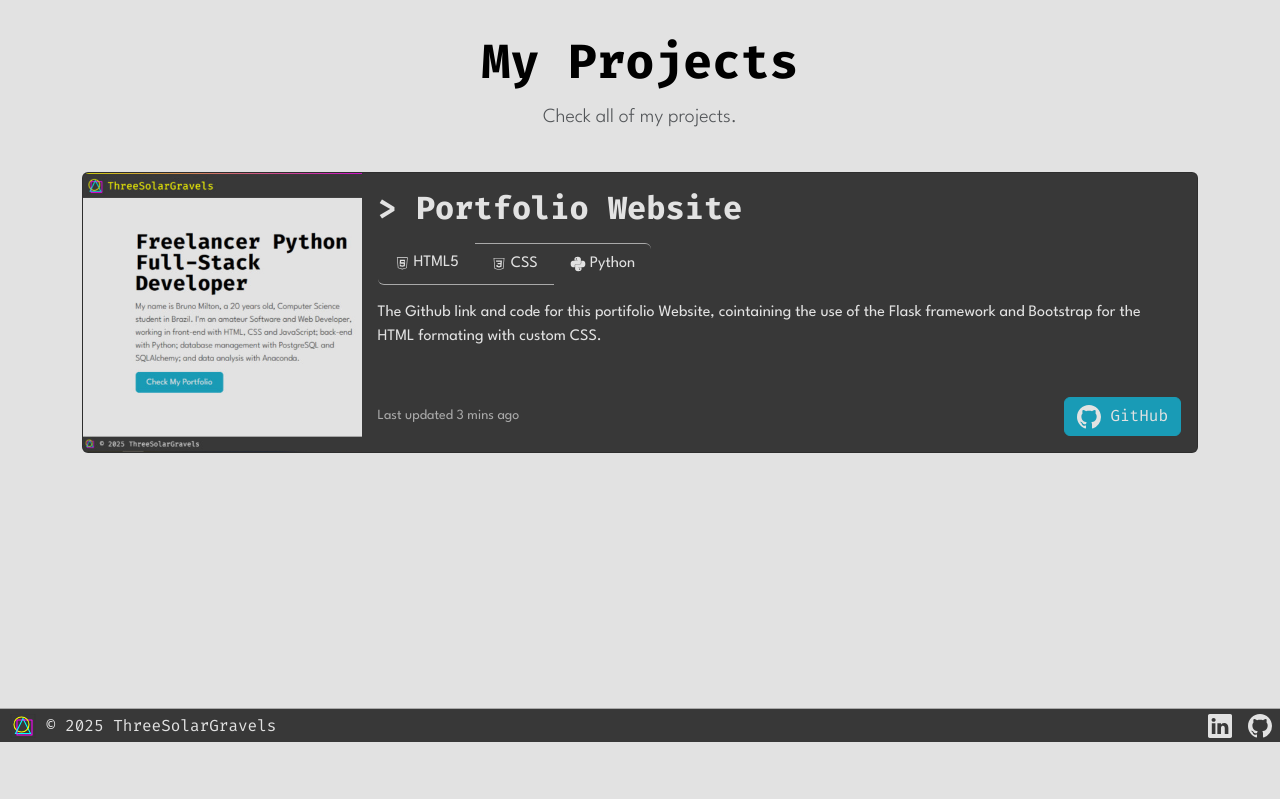
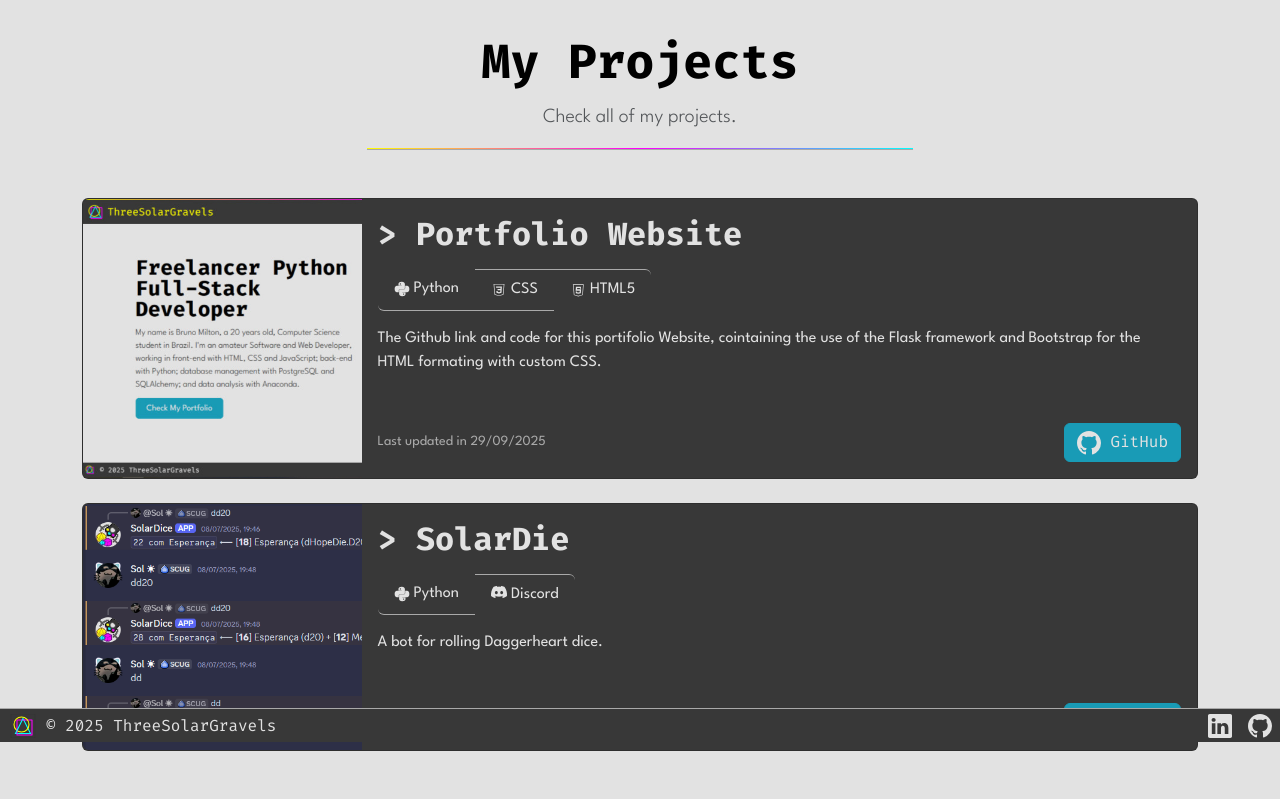
Before and after one commit to SolarGravel/portfolio-site, a Flask app: page /projects in a window 1280 px wide. Shown: the part 58-857 px from the top of the page. Before the commit the page ends 800 px from the top, so only its background shows below. Run offline with Flask 3, Linux system fonts and the light colour scheme.

Commit message:
Add modular JSON project list

```diff
--- a/app.py
+++ b/app.py
@@ -1,7 +1,10 @@
 from flask import Flask, render_template, request
+import json
 
 
 app = Flask(__name__)
+
+projects_list: list[dict] = []
 
 
 def main() -> None:
@@ -14,7 +17,14 @@ def index():
 
 @app.route("/projects")
 def projects():
-    return render_template("projects.jinja")
+    projects_list = get_json("static/json/projects.json")
+    icons_list = get_json("static/json/icons.json")
+
+    return render_template("projects.jinja", projects_list=projects_list, icons=icons_list)
+
+def get_json(json_file) -> list[dict]:
+    with open(json_file) as projects_json:
+        return json.load(projects_json)
 
 
 if __name__ == '__main__':
--- a/static/css/style.css
+++ b/static/css/style.css
@@ -43,6 +43,10 @@ nav .link-body-emphasis {
     background: linear-gradient(90deg, rgba(254, 253, 0, 1) 0%, rgba(254, 0, 253, 1) 50%, rgba(2, 253, 253, 1) 100%);
 }
 
+.gradient .border-bottom {
+
+}
+
 .btn-primary {
     --bs-btn-color: #E2E2E2;
     --bs-btn-bg: #199BB6;
--- /dev/null
+++ b/static/json/icons.json
@@ -0,0 +1,21 @@
+{
+    "Python": {
+        "source": "outside",
+        "path": "M 24.5 2 C 15.800781 2 14 6.492188 14 9.09375 L 14 14 L 24 14 L 24 15 L 9.09375 15 C 5.792969 15 2 17.601563 2 25 C 2 32.398438 5.792969 35 9.09375 35 L 15 35 L 15 29 C 15 26.800781 16.800781 25 19 25 L 31 25 C 32.699219 25 34 23.699219 34 22 L 34 9.09375 C 34 5.59375 30.699219 2 24.5 2 Z M 20 7 C 21.101563 7 22 7.898438 22 9 C 22 10.101563 21.101563 11 20 11 C 18.898438 11 18 10.101563 18 9 C 18 7.898438 18.898438 7 20 7 Z M 35 15 L 35 22 C 35 24.199219 33.199219 26 31 26 L 19 26 C 17.300781 26 16 27.300781 16 29 L 16 40.90625 C 16 44.40625 19.300781 48 25.5 48 C 34.199219 48 36 43.507813 36 40.90625 L 36 36 L 26 36 L 26 35 L 40.90625 35 C 44.207031 35 48 32.398438 48 25 C 48 17.601563 44.207031 15 40.90625 15 Z M 30 39 C 31.101563 39 32 39.898438 32 41 C 32 42.101563 31.101563 43 30 43 C 28.898438 43 28 42.101563 28 41 C 28 39.898438 28.898438 39 30 39 Z"
+    },
+
+    "CSS": {
+        "source": "outside",
+        "path": "M 39 40 L 25 44 L 11 40 L 8 6 L 42 6 C 41 17.332031 40 28.667969 39 40 Z M 39.816406 8 L 10.183594 8 L 12.871094 38.453125 L 25 41.921875 L 37.128906 38.453125 Z M 16.800781 28 L 20.800781 28 L 20.898438 30.5 L 25 31.898438 L 29.101563 30.5 L 29.398438 26 L 20.601563 26 L 20.398438 22 L 29.601563 22 L 29.898438 18 L 16.101563 18 L 15.800781 14 L 34.101563 14 L 33.601563 22 L 32.898438 33.5 L 25 36.101563 L 17.101563 33.5 Z"
+    },
+
+    "HTML5": {
+        "source": "outside",
+        "path": "M 9 7 L 12 41 L 26 45 L 40 41 C 41 29.667 42 18.333 43 7 L 9 7 z M 11.183594 9 L 40.816406 9 L 38.128906 39.455078 L 26 42.919922 L 13.871094 39.455078 L 11.183594 9 z M 18.550781 15 L 17.589844 27 L 30.580078 27 L 30.169922 32 L 26 32.619141 L 21.880859 32 L 21.699219 30 L 17.839844 30 L 18.230469 35 L 25.990234 37 L 33.759766 35 L 34.75 23 L 22.089844 23 L 22.410156 19 L 30.769531 19 L 31 21 L 34.699219 21 L 34 15 L 18.550781 15 z"
+    },
+
+    "Discord": {
+        "source": "bootstrap",
+        "name": "bi-discord"
+    }
+}
--- /dev/null
+++ b/static/json/projects.json
@@ -0,0 +1,26 @@
+[
+    {
+        "name": "Portfolio Website",
+        "image": "static/img/portfolio.jpg",
+        "languages": [
+            "Python",
+            "CSS",
+            "HTML5"
+        ],
+        "description": "The Github link and code for this portifolio Website, cointaining the use of the Flask framework and Bootstrap for the HTML formating with custom CSS.",
+        "date": "29/09/2025",
+        "github": "https://github.com/SolarGravel/portfolio-site"
+    },
+
+    {
+        "name": "SolarDie",
+        "image": "static/img/solardie.png",
+        "languages": [
+            "Python",
+            "Discord"
+        ],
+        "description": "A bot for rolling Daggerheart dice.",
+        "date": "08/07/2025",
+        "github": "https://github.com/SolarGravel/SolarDice"
+    }
+]
--- a/templates/footer.jinja
+++ b/templates/footer.jinja
@@ -1,3 +1,5 @@
+<div class="mt-5"></div>
+
 <footer class="fixed-bottom d-flex flex-wrap justify-content-between align-items-center py-1 px-2 mt-4 border-top">
     <div class="col-md-4 d-flex align-items-center">
         <a  href="/" class="mb-3 me-2 mb-md-0 text-body-secondary text-decoration-none lh-1" aria-label="Bootstrap">
--- a/templates/projects.jinja
+++ b/templates/projects.jinja
@@ -8,45 +8,44 @@
     <div class="col-lg-6 col-md-8 mx-auto">
       <h1 class="display-5 fw-bold text-body-emphasis lh-1 mb-3">My Projects</h1>
       <p class="lead text-body-secondary">Check all of my projects.</p>
+      <div class="border-bottom gradient"></div>
     </div>
   </div>
 </section>
 
+{% for project in projects_list %}
 <div class="container">
-  <div class="card mb-3">
+  <div class="card my-4">
     <div class="row g-0">
       <div class="col-md-3 zoomout">
-        <a href="https://github.com/SolarGravel/portfolio-site"><img src="static/img/portfolio.jpg" width="300" height="300" class="img-fluid rounded-start"
-          alt="Print of the Portfolio Website."></a>
+        <a href="{{ project['github'] }}"><img src="{{ project['image'] }}" width="300" height="300"
+            class="img-fluid rounded-start" alt="Print of the Portfolio Website."></a>
       </div>
       <div class="col-md">
         <div class="card-body">
-          <h2 class="card-title fw-bold mb-3">> Portfolio Website</i></h2>
+          <h2 class="card-title fw-bold mb-3">> {{ project['name'] }}</i></h2>
           <ul class="list-group list-group-horizontal-sm list-group-flush my-3">
-            <li class="list-group-item"><svg xmlns="http://www.w3.org/2000/svg" width="16" height="16"
-                fill="currentColor" viewBox="0 0 50 50">
-                <path
-                  d="M 9 7 L 12 41 L 26 45 L 40 41 C 41 29.667 42 18.333 43 7 L 9 7 z M 11.183594 9 L 40.816406 9 L 38.128906 39.455078 L 26 42.919922 L 13.871094 39.455078 L 11.183594 9 z M 18.550781 15 L 17.589844 27 L 30.580078 27 L 30.169922 32 L 26 32.619141 L 21.880859 32 L 21.699219 30 L 17.839844 30 L 18.230469 35 L 25.990234 37 L 33.759766 35 L 34.75 23 L 22.089844 23 L 22.410156 19 L 30.769531 19 L 31 21 L 34.699219 21 L 34 15 L 18.550781 15 z">
+            {% for language in project['languages'] %}
+            <li class="list-group-item">
+              {% if icons[language]['source'] == 'outside' %}
+              <svg xmlns="http://www.w3.org/2000/svg" class="bi" width="16" height="16" fill="currentColor"
+                viewBox="0 0 50 50">
+                <path d="{{ icons[language]['path'] }}">
                 </path>
-              </svg> HTML5</li>
-            <li class="list-group-item"><svg xmlns="http://www.w3.org/2000/svg" width="16" height="16"
-                fill="currentColor" viewBox="0 0 50 50">
-                <path fill-rule="evenodd"
-                  d="M 39 40 L 25 44 L 11 40 L 8 6 L 42 6 C 41 17.332031 40 28.667969 39 40 Z M 39.816406 8 L 10.183594 8 L 12.871094 38.453125 L 25 41.921875 L 37.128906 38.453125 Z M 16.800781 28 L 20.800781 28 L 20.898438 30.5 L 25 31.898438 L 29.101563 30.5 L 29.398438 26 L 20.601563 26 L 20.398438 22 L 29.601563 22 L 29.898438 18 L 16.101563 18 L 15.800781 14 L 34.101563 14 L 33.601563 22 L 32.898438 33.5 L 25 36.101563 L 17.101563 33.5 Z">
-                </path>
-              </svg> CSS</li>
-            <li class="list-group-item"><svg xmlns="http://www.w3.org/2000/svg" width="16" height="16"
-                fill="currentColor" viewBox="0 0 50 50">
-                <path
-                  d="M 24.5 2 C 15.800781 2 14 6.492188 14 9.09375 L 14 14 L 24 14 L 24 15 L 9.09375 15 C 5.792969 15 2 17.601563 2 25 C 2 32.398438 5.792969 35 9.09375 35 L 15 35 L 15 29 C 15 26.800781 16.800781 25 19 25 L 31 25 C 32.699219 25 34 23.699219 34 22 L 34 9.09375 C 34 5.59375 30.699219 2 24.5 2 Z M 20 7 C 21.101563 7 22 7.898438 22 9 C 22 10.101563 21.101563 11 20 11 C 18.898438 11 18 10.101563 18 9 C 18 7.898438 18.898438 7 20 7 Z M 35 15 L 35 22 C 35 24.199219 33.199219 26 31 26 L 19 26 C 17.300781 26 16 27.300781 16 29 L 16 40.90625 C 16 44.40625 19.300781 48 25.5 48 C 34.199219 48 36 43.507813 36 40.90625 L 36 36 L 26 36 L 26 35 L 40.90625 35 C 44.207031 35 48 32.398438 48 25 C 48 17.601563 44.207031 15 40.90625 15 Z M 30 39 C 31.101563 39 32 39.898438 32 41 C 32 42.101563 31.101563 43 30 43 C 28.898438 43 28 42.101563 28 41 C 28 39.898438 28.898438 39 30 39 Z">
-                </path>
-              </svg> Python</li>
+              </svg>
+              {% endif %}
+              {% if icons[language]['source'] == 'bootstrap' %}
+              <i class="bi {{ icons[language]['name'] }}"></i>
+              {% endif %}
+              {{ language }}
+            </li>
+            {% endfor %}
           </ul>
-          <p class="card-text my-2">The Github link and code for this portifolio Website, cointaining the use of the Flask framework
-            and Bootstrap for the HTML formating with custom CSS.</p>
-          <div class="col-md mt-5">
-            <p class="card-text"><small class="float-start text-body-secondary my-2">Last updated 3 mins ago</small></p>
-            <a href="https://github.com/SolarGravel/portfolio-site" class="card-title float-end btn btn-primary">
+          <p class="card-text my-2">{{ project['description'] }}</p>
+          <div class="col-md mt-5 mb-2">
+            <p class="card-text"><small class="float-start text-body-secondary my-2">Last updated in {{ project['date']
+                }}</small></p>
+            <a href="{{ project['github'] }}" class="card-title float-end btn btn-primary">
               <svg xmlns="http://www.w3.org/2000/svg" width="24" height="24" fill="currentColor" class="bi bi-github"
                 viewBox="0 0 16 16">
                 <path
@@ -59,5 +58,7 @@
       </div>
     </div>
   </div>
+</div>
+{% endfor %}
 
 {% endblock body %}
```
Also changed, not shown: static/img/solardie.png (added).
